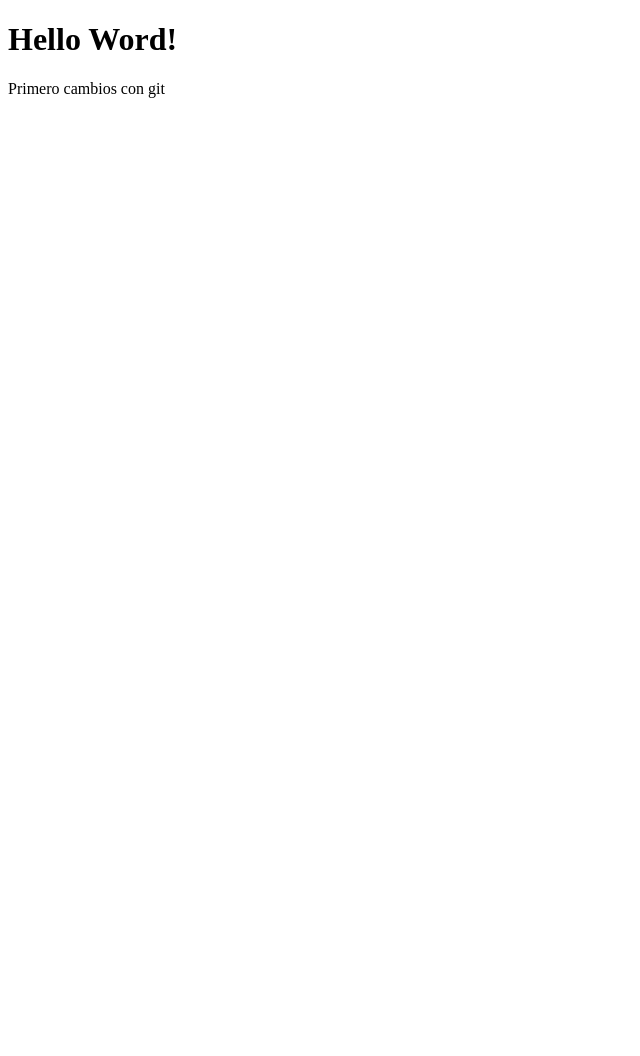
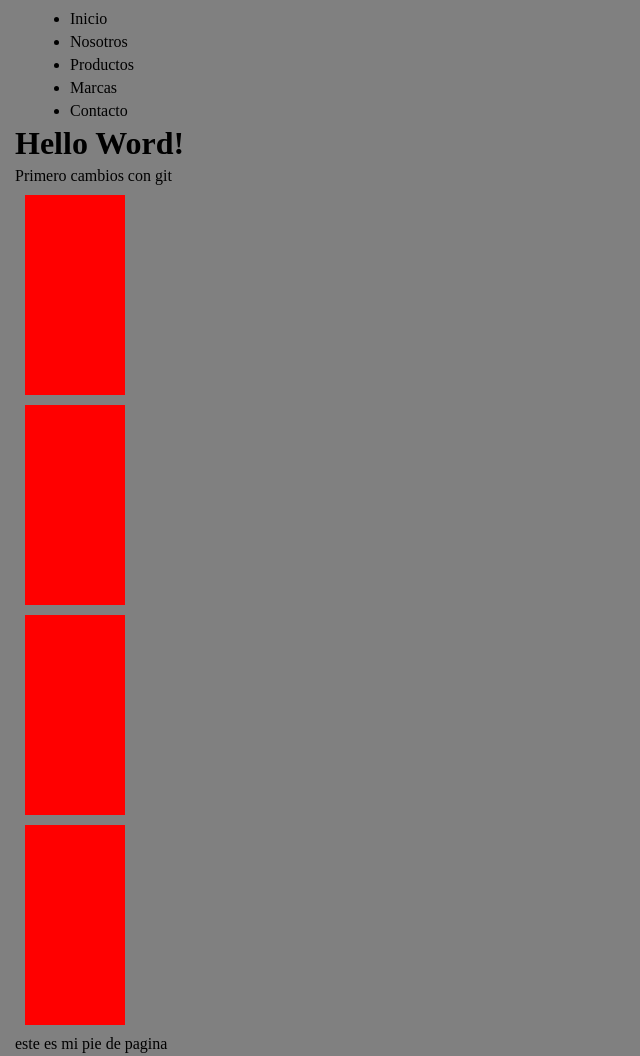
Before and after one commit to JulianAlvarez07/clase_14_git, a plain HTML site: page index.html in a window 1280 px wide. Shown: the whole page, without its empty margins (0-640 px from the left). Before the commit the page ends 800 px from the top, so only its background shows below. Drawn offline with Linux system fonts and the light colour scheme.

Commit message:
cambios en la nueva rama

```diff
--- a/estilos.css
+++ b/estilos.css
@@ -0,0 +1,14 @@
+* {
+    margin: 5px;
+}
+
+body {
+    background-color: gray;
+}
+
+div {
+    width: 100px;
+    height: 200px;
+    background-color: red;
+    margin: 10px;
+}
--- a/index.html
+++ b/index.html
@@ -5,13 +5,33 @@
     <meta charset="UTF-8">
     <meta http-equiv="X-UA-Compatible" content="IE=edge">
     <meta name="viewport" content="width=device-width, initial-scale=1.0">
-    <title>Document</title>
+    <title>Pagina de GIT</title>
     <link rel="stylesheet" href="estilos.css">
 </head>
 
 <body>
+    <header>
+        <nav>
+            <ul>
+                <li>Inicio</li>
+                <li>Nosotros</li>
+                <li>Productos</li>
+                <li>Marcas</li>
+                <li>Contacto</li>
+            </ul>
+        </nav>
+    </header>
     <h1>Hello Word!</h1>
     <p>Primero cambios con git</p>
+    <main>
+        <div></div>
+        <div></div>
+        <div></div>
+        <div></div>
+    </main>
+
+
+    <footer>este es mi pie de pagina</footer>
 </body>
 
 </html>
```
